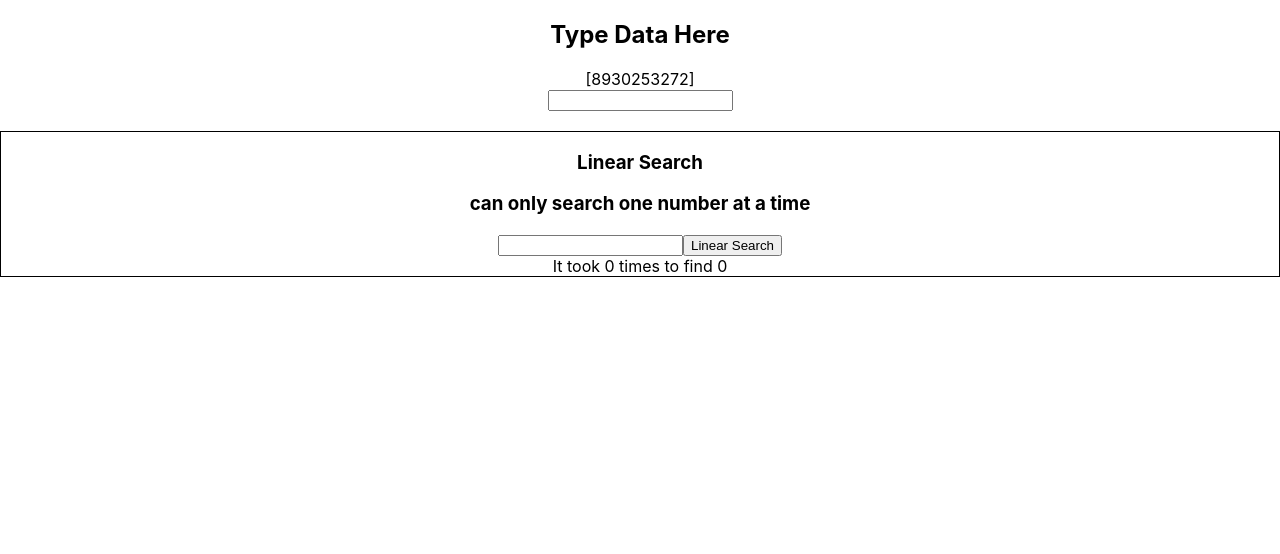
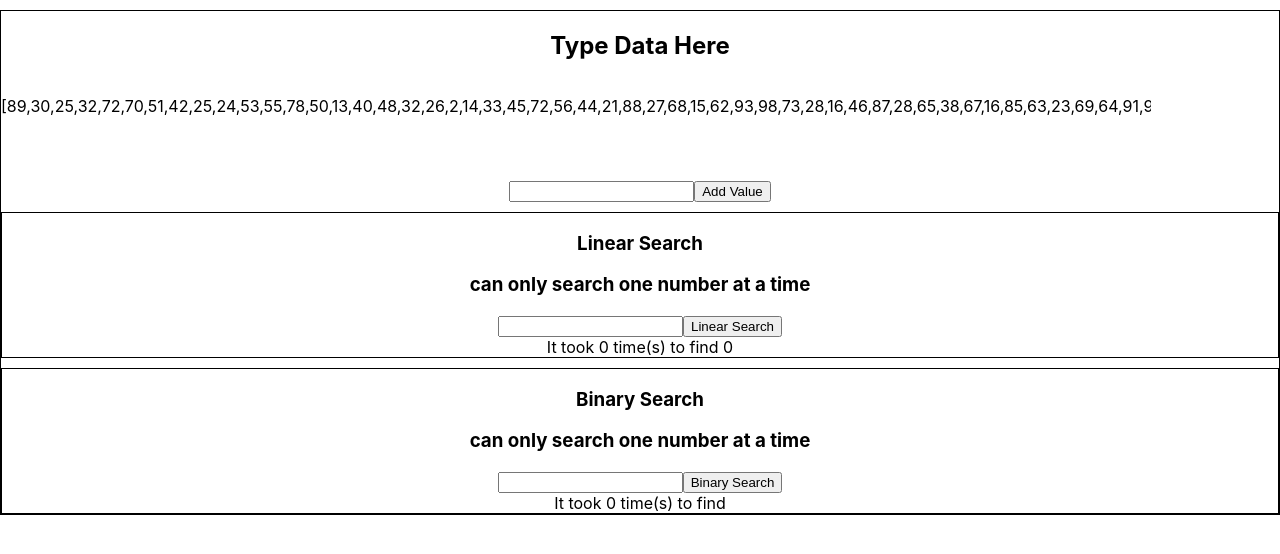
Before and after one commit to thinkful-ei24/janet-DSA-Searching, a React (Create React App) app: page / in a window 1280 px wide. Shown: the top 554 px of the page. Built offline with nearby package versions, Linux system fonts and the light colour scheme.

Commit message:
creates functional binary search button

```diff
--- a/src/App.css
+++ b/src/App.css
@@ -23,9 +23,17 @@
 }
 
 
-.linearSearch{
+section{
   border: 1px solid  black;
-  margin-top: 20px;
+  margin-top: 10px;
+}
+
+.data{
+  width: 90%;
+  marin: 0 auto;
+  height: 100px;
+  overflow-y : scroll;
+
 }
 @keyframes App-logo-spin {
   from {
--- a/src/App.js
+++ b/src/App.js
@@ -1,6 +1,6 @@
 import React, { Component } from 'react';
 import './App.css';
-
+import BinarySearch from './binary_search';
 class App extends Component {
 constructor(props){
   super(props);
@@ -9,15 +9,29 @@ constructor(props){
 
 
   this.state={
-    data: [89, 30, 25, 32, 72 ],
-    count: 0,
+    data: [89, 30, 25, 32,
+      72, 70, 51, 42, 25, 24,
+      53, 55, 78, 50, 13, 40, 48,
+      32, 26, 2, 14, 33, 45, 72, 56,
+      44, 21, 88, 27, 68, 15, 62, 93,
+      98, 73, 28, 16, 46, 87, 28, 65,
+      38, 67, 16, 85, 63, 23, 69, 64,
+      91, 9, 70, 81, 27, 97, 82, 6, 88,
+      3, 7, 46, 13, 11, 64, 76, 31, 26,
+      38, 28, 13, 17, 69, 90, 1, 6, 7, 64,
+      43, 9, 73, 80, 98, 46, 27, 22, 87 ,
+      49, 83, 6, 39, 42, 51, 54, 84, 34,
+      53, 78, 40, 14, 5],
+    linearCount: 0,
     target:0,
     found:true,
+    binaryCount:0,
+    binaryTarget:0
   }
 }
 
 handleDataInput(value){
-  this.setState({data: [value]});
+  this.setState({data: [...this.state.data,value]});
 
 }
 
@@ -42,16 +56,25 @@ console.log(message);
 
 
   render() {
-  console.log(this.state.data)
-  console.log(this.state.count);
+  const data = this.state.data.map(number=>number+',');
+
+  console.log(this.state.data, 'data')
+  // console.log(this.state.count);
     return (
       <section className="App">
 
         <h1>Type Data Here</h1>
-        <div>[{this.state.data}]</div>
+        <div className='data'><p>[{data}]</p></div>
         <input type='text'
-        // onChange= {(e)=>this.handleDataInput(e.target.value)}
+
         ref={this.dataInput}></input>
+        <button type= 'button' onClick ={(e)=>{
+          console.log(this.dataInput.value, 'input');
+          this.handleDataInput(Number(this.dataInput.current.value));
+
+          }}>
+        Add Value
+        </button>
 
       <section className='linearSearch'>
        <h1 >Linear Search</h1>
@@ -64,8 +87,14 @@ console.log(message);
        Linear Search
        </button>
 
-       <div>It took {this.state.count} times to find {this.state.target}</div>
+       <div>It took {this.state.linearCount} time(s) to find {this.state.target}</div>
        </section>
+
+
+         <BinarySearch
+        binarycount={this.state.binaryCount}
+         binaryClick={e=>console.log('hello')}/>
+
       </section>
     );
   }
--- /dev/null
+++ b/src/binary_search.js
@@ -0,0 +1,18 @@
+import React from 'react';
+
+export default function BinarySearch (props){
+
+  return(
+    <section className='binarySearch'>
+    <h1 >Binary Search</h1>
+    <h3>can only search one number at a time</h3>
+    <input type='text'></input>
+    <button type= 'button' onClick = {props.binaryClick}>
+    Binary Search
+    </button>
+
+    <div>It took {props.binarycount} time(s) to find {props.binaryTarget}</div>
+    </section>
+  );
+
+}
```
